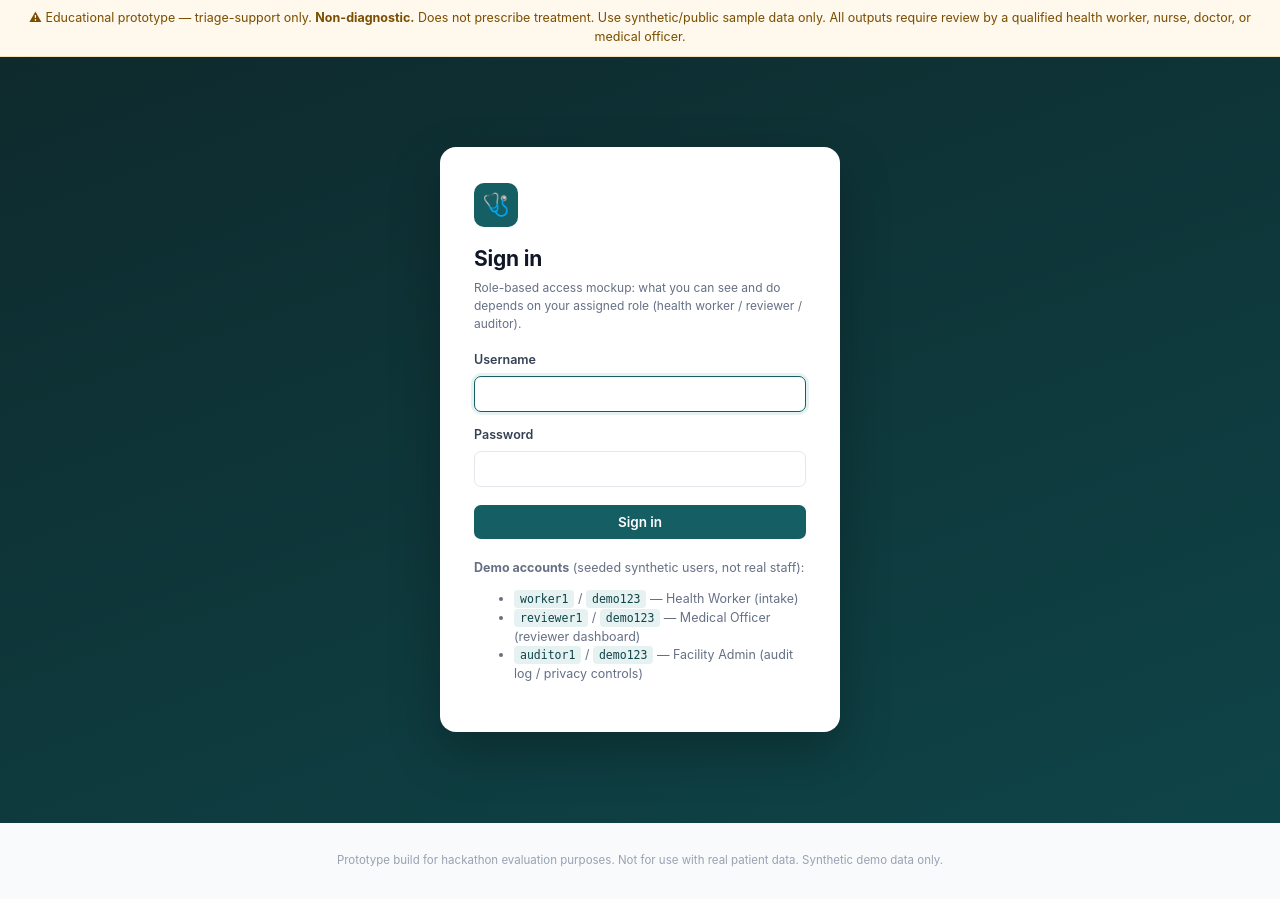
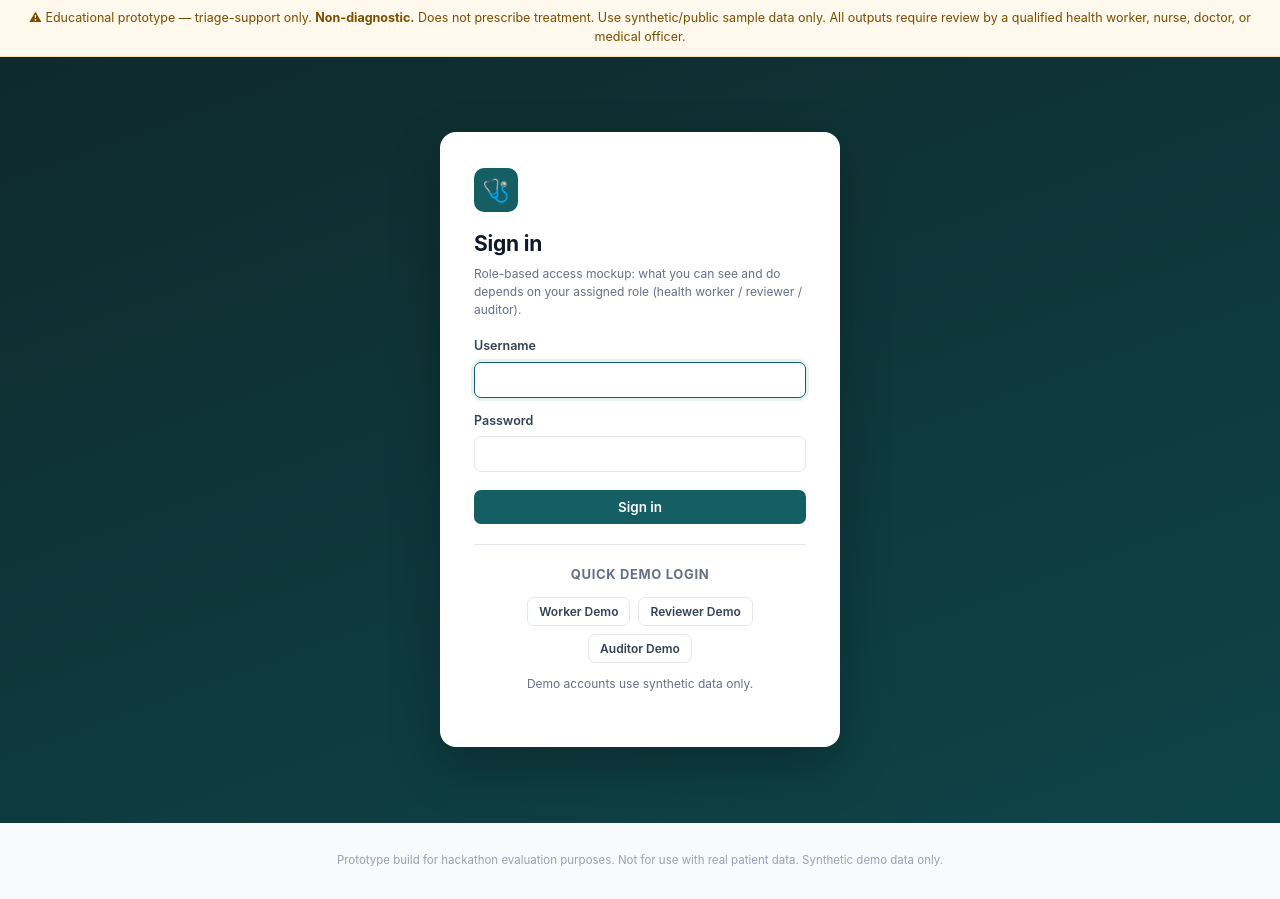
Before and after one commit to Hackerbot106/Med, a Flask app: page /login in a window 1280 px wide. Run offline with Flask 3, Linux system fonts and the light colour scheme; some libraries are stand-ins or nearby versions.

Commit message:
Add Quick Demo Login buttons to login page

```diff
--- a/app.py
+++ b/app.py
@@ -272,8 +272,16 @@ def login():
             flash(f"Too many sign-in attempts. Please wait about {retry_after}s and try again.", "danger")
             return render_template("login.html"), 429
 
-        username = request.form.get("username", "").strip()
-        password = request.form.get("password", "")
+        demo_role = request.form.get("demo_role")
+        if demo_role == "worker":
+            username, password = "worker1", "demo123"
+        elif demo_role == "reviewer":
+            username, password = "reviewer1", "demo123"
+        elif demo_role == "auditor":
+            username, password = "auditor1", "demo123"
+        else:
+            username = request.form.get("username", "").strip()
+            password = request.form.get("password", "")
         conn = database.get_connection()
         row = conn.execute("SELECT * FROM users WHERE username = ?", (username,)).fetchone()
         authenticated = security.verify_and_upgrade_password(conn, row, password) if row else False
--- a/templates/login.html
+++ b/templates/login.html
@@ -15,13 +15,30 @@
       <input type="password" id="password" name="password" required>
       <div style="margin-top:18px;"><button type="submit" style="width:100%;justify-content:center;">Sign in</button></div>
     </form>
-    <div class="demo-accounts">
-      <strong>Demo accounts</strong> (seeded synthetic users, not real staff):
-      <ul>
-        <li><code>worker1</code> / <code>demo123</code> &mdash; Health Worker (intake)</li>
-        <li><code>reviewer1</code> / <code>demo123</code> &mdash; Medical Officer (reviewer dashboard)</li>
-        <li><code>auditor1</code> / <code>demo123</code> &mdash; Facility Admin (audit log / privacy controls)</li>
-      </ul>
+    <div class="demo-accounts" style="margin-top: 20px;">
+      <hr style="border: 0; border-top: 1px solid var(--border); margin-bottom: 20px;">
+      <h3 style="text-align: center; margin-bottom: 12px; font-size: 13px; color: var(--muted); font-weight: 700; text-transform: uppercase;">Quick Demo Login</h3>
+      <div style="display: flex; gap: 8px; justify-content: center; flex-wrap: wrap;">
+        <form method="post" style="margin: 0; padding: 0; display: inline-block;">
+          <input type="hidden" name="csrf_token" value="{{ csrf_token() }}">
+          <input type="hidden" name="demo_role" value="worker">
+          <input type="hidden" name="next" value="{{ request.args.get('next','') }}">
+          <button type="submit" class="btn btn-secondary btn-small" aria-label="Quick Demo Login for Worker">Worker Demo</button>
+        </form>
+        <form method="post" style="margin: 0; padding: 0; display: inline-block;">
+          <input type="hidden" name="csrf_token" value="{{ csrf_token() }}">
+          <input type="hidden" name="demo_role" value="reviewer">
+          <input type="hidden" name="next" value="{{ request.args.get('next','') }}">
+          <button type="submit" class="btn btn-secondary btn-small" aria-label="Quick Demo Login for Reviewer">Reviewer Demo</button>
+        </form>
+        <form method="post" style="margin: 0; padding: 0; display: inline-block;">
+          <input type="hidden" name="csrf_token" value="{{ csrf_token() }}">
+          <input type="hidden" name="demo_role" value="auditor">
+          <input type="hidden" name="next" value="{{ request.args.get('next','') }}">
+          <button type="submit" class="btn btn-secondary btn-small" aria-label="Quick Demo Login for Auditor">Auditor Demo</button>
+        </form>
+      </div>
+      <p class="field-hint" style="margin-top: 12px; text-align: center;">Demo accounts use synthetic data only.</p>
     </div>
   </div>
 </div>
```
